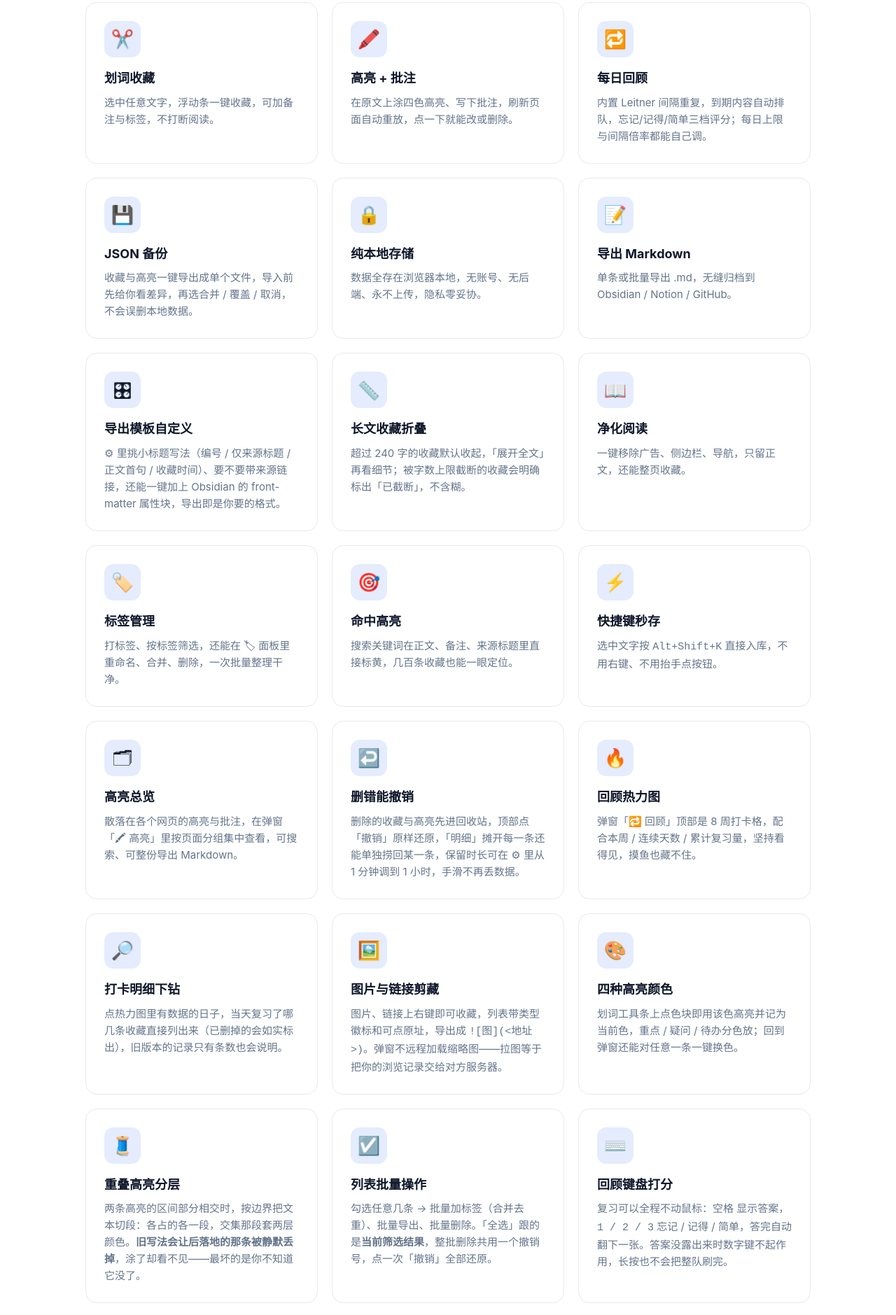
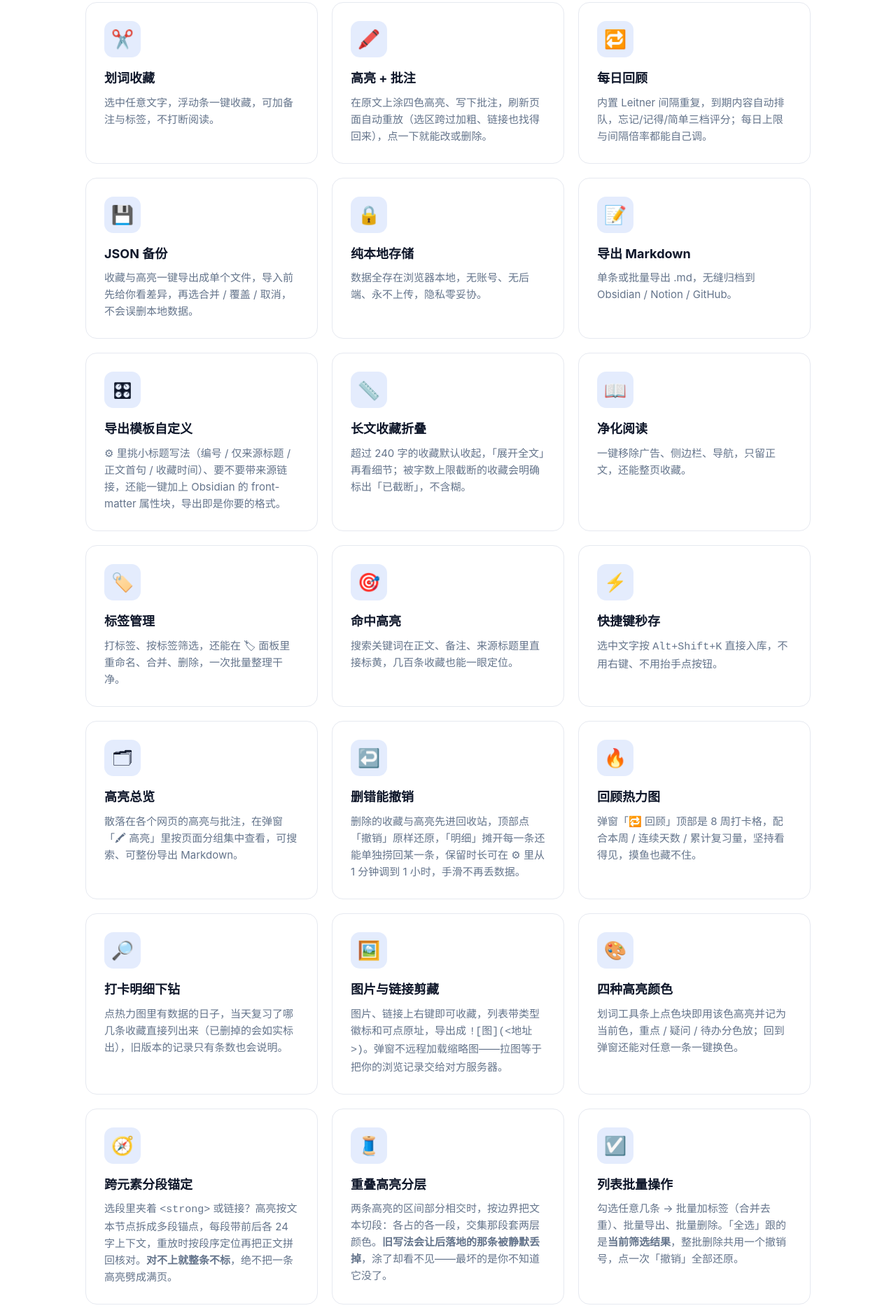
Before and after one commit to liuxin1985/ClipKeep, a browser extension: page docs/index.html in a window 1280 px wide. Shown: the part 1376-3255 px from the top of the page at 70% size. Drawn offline with Linux system fonts and the light colour scheme.

Commit message:
chore(demo): 重出 demo.gif 为 14 帧，落地页补跨元素分段锚定
第 ④ 帧是真跨元素划选：选区跨过 <strong> 存 3 段锚点，重放后 3 个标记一字不差。
落地页新增「跨元素分段锚定」卡片，高亮卡片与 FAQ 的口径同步改成锚点定位。

```diff
--- a/docs/index.html
+++ b/docs/index.html
@@ -128,7 +128,7 @@
     <p class="sec-sub">学生整理网课重点、上班族积累周报素材，一个插件全搞定。</p>
     <div class="grid">
       <div class="feat"><div class="ico">✂️</div><h3>划词收藏</h3><p>选中任意文字，浮动条一键收藏，可加备注与标签，不打断阅读。</p></div>
-      <div class="feat"><div class="ico">🖍️</div><h3>高亮 + 批注</h3><p>在原文上涂四色高亮、写下批注，刷新页面自动重放，点一下就能改或删除。</p></div>
+      <div class="feat"><div class="ico">🖍️</div><h3>高亮 + 批注</h3><p>在原文上涂四色高亮、写下批注，刷新页面自动重放（选区跨过加粗、链接也找得回来），点一下就能改或删除。</p></div>
       <div class="feat"><div class="ico">🔁</div><h3>每日回顾</h3><p>内置 Leitner 间隔重复，到期内容自动排队，忘记/记得/简单三档评分；每日上限与间隔倍率都能自己调。</p></div>
       <div class="feat"><div class="ico">💾</div><h3>JSON 备份</h3><p>收藏与高亮一键导出成单个文件，导入前先给你看差异，再选合并 / 覆盖 / 取消，不会误删本地数据。</p></div>
       <div class="feat"><div class="ico">🔒</div><h3>纯本地存储</h3><p>数据全存在浏览器本地，无账号、无后端、永不上传，隐私零妥协。</p></div>
@@ -145,7 +145,8 @@
       <div class="feat"><div class="ico">🔎</div><h3>打卡明细下钻</h3><p>点热力图里有数据的日子，当天复习了哪几条收藏直接列出来（已删掉的会如实标出），旧版本的记录只有条数也会说明。</p></div>
       <div class="feat"><div class="ico">🖼️</div><h3>图片与链接剪藏</h3><p>图片、链接上右键即可收藏，列表带类型徽标和可点原址，导出成 <code>![图](&lt;地址&gt;)</code>。弹窗不远程加载缩略图——拉图等于把你的浏览记录交给对方服务器。</p></div>
       <div class="feat"><div class="ico">🎨</div><h3>四种高亮颜色</h3><p>划词工具条上点色块即用该色高亮并记为当前色，重点 / 疑问 / 待办分色放；回到弹窗还能对任意一条一键换色。</p></div>
-      <div class="feat"><div class="ico">🧵</div><h3>重叠高亮分层</h3><p>两条高亮的区间部分相交时，按边界把文本切段：各占的各一段，交集那段套两层颜色。<b>旧写法会让后落地的那条被静默丢掉</b>，涂了却看不见——最坏的是你不知道它没了。</p></div>
+            <div class="feat"><div class="ico">🧭</div><h3>跨元素分段锚定</h3><p>选段里夹着 <code>&lt;strong&gt;</code> 或链接？高亮按文本节点拆成多段锚点，每段带前后各 24 字上下文，重放时按段序定位再把正文拼回核对。<b>对不上就整条不标</b>，绝不把一条高亮劈成满页。</p></div>
+<div class="feat"><div class="ico">🧵</div><h3>重叠高亮分层</h3><p>两条高亮的区间部分相交时，按边界把文本切段：各占的各一段，交集那段套两层颜色。<b>旧写法会让后落地的那条被静默丢掉</b>，涂了却看不见——最坏的是你不知道它没了。</p></div>
       <div class="feat"><div class="ico">☑️</div><h3>列表批量操作</h3><p>勾选任意几条 → 批量加标签（合并去重）、批量导出、批量删除。「全选」跟的是<b>当前筛选结果</b>，整批删除共用一个撤销号，点一次「撤销」全部还原。</p></div>
       <div class="feat"><div class="ico">⌨️</div><h3>回顾键盘打分</h3><p>复习可以全程不动鼠标：<code>空格</code> 显示答案，<code>1 / 2 / 3</code> 忘记 / 记得 / 简单，答完自动翻下一张。答案没露出来时数字键不起作用，长按也不会把整队刷完。</p></div>
       <div class="feat"><div class="ico">🛡</div><h3>重复收藏提示</h3><p>同一条内容重复收藏会被认出并直接提示，不再生成两条一样的记录；导入备份同样按 id 去重。</p></div>
@@ -194,7 +195,7 @@ git clone https://github.com/liuxin1985/ClipKeep.git
       <div class="feat"><h3>数据会上传吗？</h3><p>不会。ClipKeep 纯本地离线运行，无任何网络请求。卸载前点弹窗底部「备份」导出 JSON 即可。</p></div>
       <div class="feat"><h3>为什么某些页面划词没反应？</h3><p>浏览器安全限制：<code>chrome://</code>、扩展商店页等不会注入脚本，属正常现象。</p></div>
       <div class="feat"><h3>能跨设备同步吗？</h3><p>不做云同步（保持零后端），但可以用「备份 / 恢复」在两三分钟内在另一台电脑导入，收藏与高亮一次带走。</p></div>
-      <div class="feat"><h3>高亮会随页面改版丢失吗？</h3><p>高亮按文字内容匹配，重开页面自动重放；若原文被大幅改写导致文本不再连续，该处高亮会暂时不显示，数据仍在备份里。</p></div>
+      <div class="feat"><h3>高亮会随页面改版丢失吗？</h3><p>高亮按文字内容加分段上下文定位，重开页面自动重放；若原文被大幅改写导致文本不再连续，该处高亮会暂时不显示（宁可不标也不标错地方），数据仍在备份里。</p></div>
       <div class="feat"><h3>导出的 Markdown 格式不合用？</h3><p>弹窗右上 ⚙ 里有「导出标题样式」（编号 / 仅来源标题 / 正文首句 / 收藏时间）、「导出带来源链接」开关和 <b>Obsidian front-matter</b>。改完立即生效，只影响导出的文件，不动本地数据。</p></div>
       <div class="feat"><h3>Alt+Shift+K 没反应？</h3><p>快捷键可能被系统或其他扩展占用，可在 <code>chrome://extensions/shortcuts</code> 换一个组合键；受限页面（<code>chrome://</code>、扩展商店）本来就不注入脚本。</p></div>
       <div class="feat"><h3>恢复会覆盖我本地的数据吗？</h3><p>不会默认覆盖。导入前先列出「新增 / 相同 / 仅本地」的差异，你选 <b>合并</b>（推荐，按 id 幂等）、<b>覆盖本地</b>（会再确认一次），或直接 <b>取消</b>。</p></div>
```
Also changed, not shown: docs/demo.gif.
